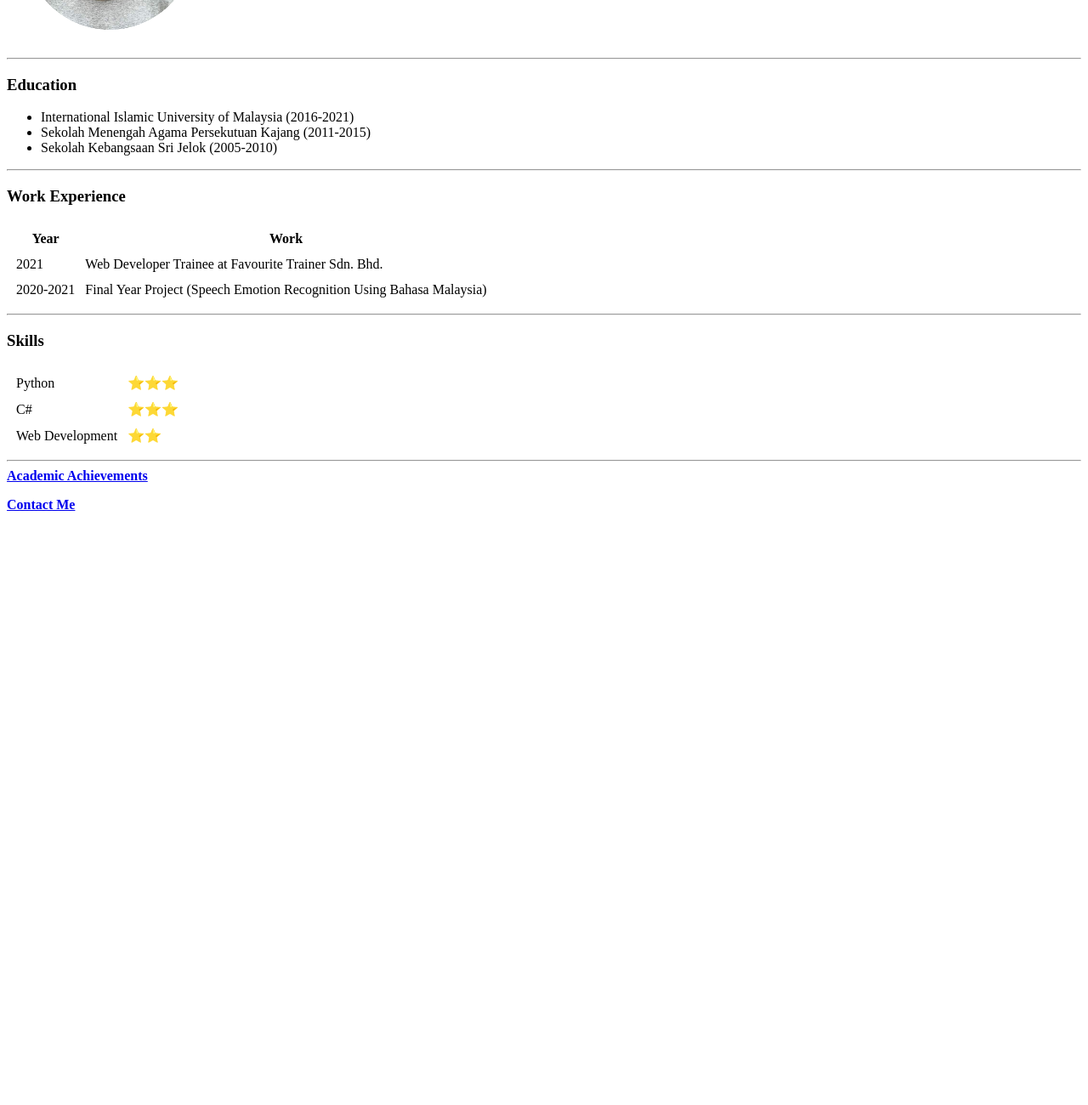
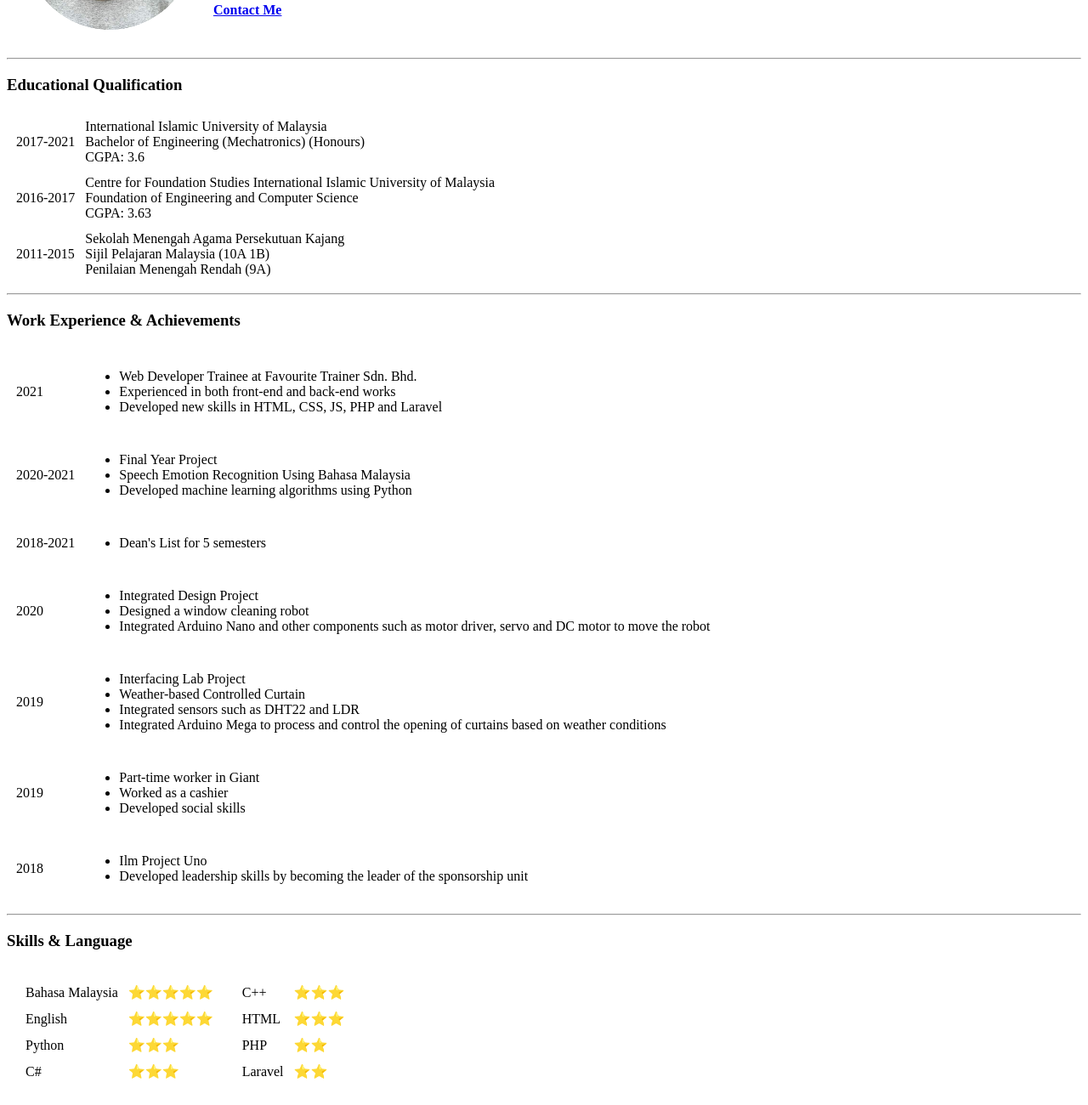
Before and after one commit to afiqaimanafr/cv, a plain HTML site: page index.html in a window 1280 px wide. Shown: the part 194-1494 px from the top of the page at 85% size. Before the commit the page ends 813 px from the top, so only its background shows below. Drawn offline with Linux system fonts and the light colour scheme.

Commit message:
Add updated cv website file

```diff
--- a/index.html
+++ b/index.html
@@ -3,7 +3,7 @@
 
 <head>
   <meta charset="utf-8">
-  <title>Afiq's Personal Site</title>
+  <title>Afiq's Curriculum Vitae</title>
 </head>
 
 <body>
@@ -11,45 +11,138 @@
     <tr>
       <td><img src="afiq.png" alt="Afiq's profile picture"></td>
       <td>
-        <h1><a href="https://twitter.com/aaafr98">Afiq Aiman</a></h1>
-        <p><em>Fresh Graduate of <strong><a href="https://www.iium.edu.my/v2/">International Islamic University of Malaysia</a></strong></em></p>
-        <p>I am a fresh graduate of Bachelor of Mechatronics Engineer (Honours) from International Islamic University of Malaysia. I am obsessed with football and I love to code.</p>
+        <h1>Afiq Aiman</h1>
+        <p><em>Fresh Graduate from International Islamic University of Malaysia (IIUM), Bachelor of Engineering (Mechatronics) (Honours)</a></strong></em></p>
+        <p>Strong in design and integration with intuitive problem-solving skills. Proficient in Python, HTML, CSS and JavaScript. Ready to work in a dynamic environment that offers opportunities to grow and learn new things.</p>
+        <strong>
+          <p><a href="contact-me.html">Contact Me</a></p>
+        </strong>
       </td>
     </tr>
   </table>
   <hr>
 
-  <h3>Education</h3>
-  <ul>
-    <li>International Islamic University of Malaysia (2016-2021)</li>
-    <li>Sekolah Menengah Agama Persekutuan Kajang (2011-2015)</li>
-    <li>Sekolah Kebangsaan Sri Jelok (2005-2010)</li>
-  </ul>
+  <h3>Educational Qualification</h3>
+  <table cellspacing="10">
+    <tr>
+      <td>2017-2021</td>
+      <td>International Islamic University of Malaysia
+        <br>
+        Bachelor of Engineering (Mechatronics) (Honours)
+        <br>
+        CGPA: 3.6
+      </td>
+    </tr>
+    <tr>
+      <td>2016-2017</td>
+      <td>Centre for Foundation Studies International Islamic University of Malaysia
+        <br>
+        Foundation of Engineering and Computer Science
+        <br>
+        CGPA: 3.63
+      </td>
+    </tr>
+    <tr>
+      <td>2011-2015</td>
+      <td>Sekolah Menengah Agama Persekutuan Kajang
+        <br>
+        Sijil Pelajaran Malaysia (10A 1B)
+        <br>
+        Penilaian Menengah Rendah (9A)
+      </td>
+    </tr>
+  </table>
+
   <hr>
 
-  <h3>Work Experience</h3>
+  <h3>Work Experience & Achievements</h3>
   <table cellspacing="10">
-    <thead>
-      <tr>
-        <th>Year</th>
-        <th>Work</th>
-      </tr>
-    </thead>
     <tbody>
       <tr>
         <td>2021</td>
-        <td>Web Developer Trainee at Favourite Trainer Sdn. Bhd.</td>
+        <td>
+          <ul>
+            <li>Web Developer Trainee at Favourite Trainer Sdn. Bhd.</li>
+            <li>Experienced in both front-end and back-end works</li>
+            <li>Developed new skills in HTML, CSS, JS, PHP and Laravel</li>
+          </ul>
+        </td>
       </tr>
       <tr>
         <td>2020-2021</td>
-        <td>Final Year Project (Speech Emotion Recognition Using Bahasa Malaysia)</td>
+        <td>
+          <ul>
+            <li>Final Year Project</li>
+            <li>Speech Emotion Recognition Using Bahasa Malaysia</li>
+            <li>Developed machine learning algorithms using Python</li>
+          </ul>
+        </td>
+      </tr>
+      <tr>
+        <td>2018-2021</td>
+        <td>
+          <ul>
+            <li>Dean's List for 5 semesters</li>
+          </ul>
+        </td>
+      </tr>
+      <tr>
+        <td>2020</td>
+        <td>
+          <ul>
+            <li>Integrated Design Project</li>
+            <li>Designed a window cleaning robot</li>
+            <li>Integrated Arduino Nano and other components such as motor driver, servo and DC motor to move the robot</li>
+          </ul>
+        </td>
+      </tr>
+      <tr>
+        <td>2019</td>
+        <td>
+          <ul>
+            <li>Interfacing Lab Project</li>
+            <li>Weather-based Controlled Curtain</li>
+            <li>Integrated sensors such as DHT22 and LDR</li>
+            <li>Integrated Arduino Mega to process and control the opening of curtains based on weather conditions</li>
+          </ul>
+        </td>
+      </tr>
+      <tr>
+        <td>2019</td>
+        <td>
+          <ul>
+            <li>Part-time worker in Giant</li>
+            <li>Worked as a cashier</li>
+            <li>Developed social skills</li>
+          </ul>
+        </td>
+      </tr>
+      <tr>
+        <td>2018</td>
+        <td>
+          <ul>
+            <li>Ilm Project Uno</li>
+            <li>Developed leadership skills by becoming the leader of the sponsorship unit</li>
+          </ul>
+        </td>
       </tr>
     </tbody>
   </table>
   <hr>
 
-  <h3>Skills</h3>
+  <h3>Skills & Language</h3>
   <table cellspacing="10">
+    <tr>
+      <td>
+        <table cellspacing="10">
+          <tr>
+            <td>Bahasa Malaysia</td>
+            <td>⭐⭐⭐⭐⭐</td>
+          </tr>
+          <tr>
+            <td>English</td>
+            <td>⭐⭐⭐⭐⭐</td>
+          </tr>
           <tr>
             <td>Python</td>
             <td>⭐⭐⭐</td>
@@ -58,17 +151,31 @@
             <td>C#</td>
             <td>⭐⭐⭐</td>
           </tr>
+        </table>
+      </td>
+      <td>
+        <table cellspacing="10">
           <tr>
-      <td>Web Development</td>
+            <td>C++</td>
+            <td>⭐⭐⭐</td>
+          </tr>
+          <tr>
+            <td>HTML</td>
+            <td>⭐⭐⭐</td>
+          </tr>
+          <tr>
+            <td>PHP</td>
+            <td>⭐⭐</td>
+          </tr>
+          <tr>
+            <td>Laravel</td>
             <td>⭐⭐</td>
           </tr>
         </table>
+      </td>
+    </tr>
+  </table>
 
-  <hr>
-  <strong><a href="academicachievements.html">Academic Achievements</a></strong>
-  <strong>
-    <p><a href="contact-me.html">Contact Me</a></p>
-  </strong>
 </body>
 
 </html>
```
Also changed, not shown: contact-me.html (+2 -1 lines). Lines whose indentation alone changed are shown as unchanged.
